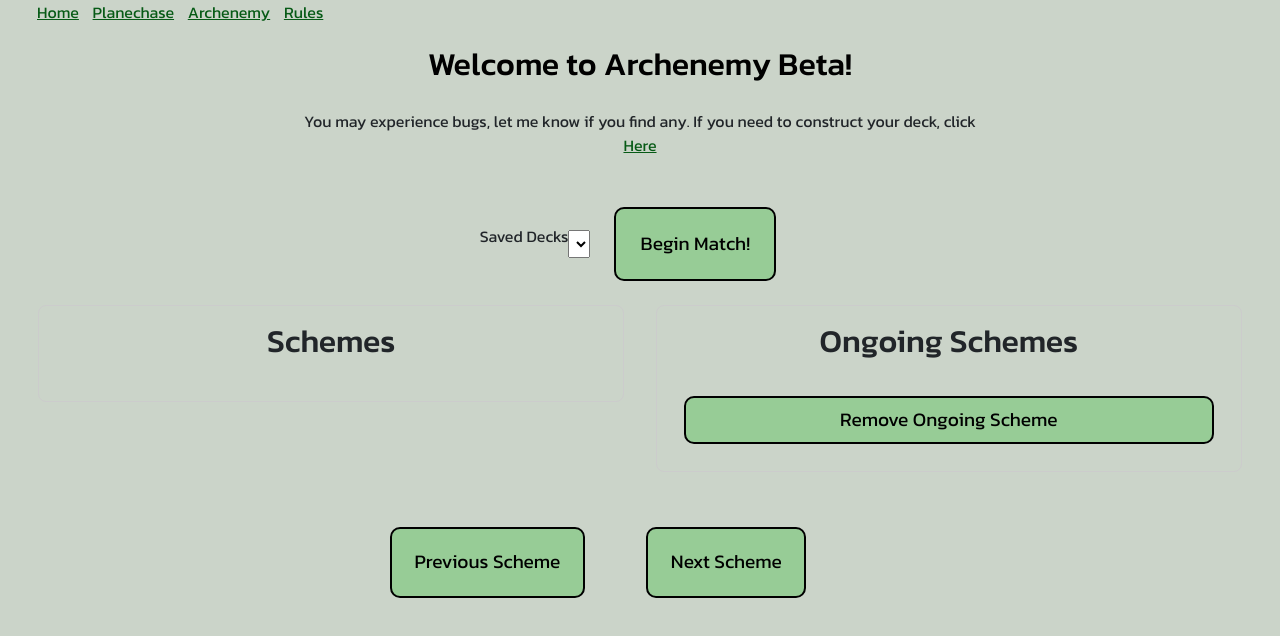
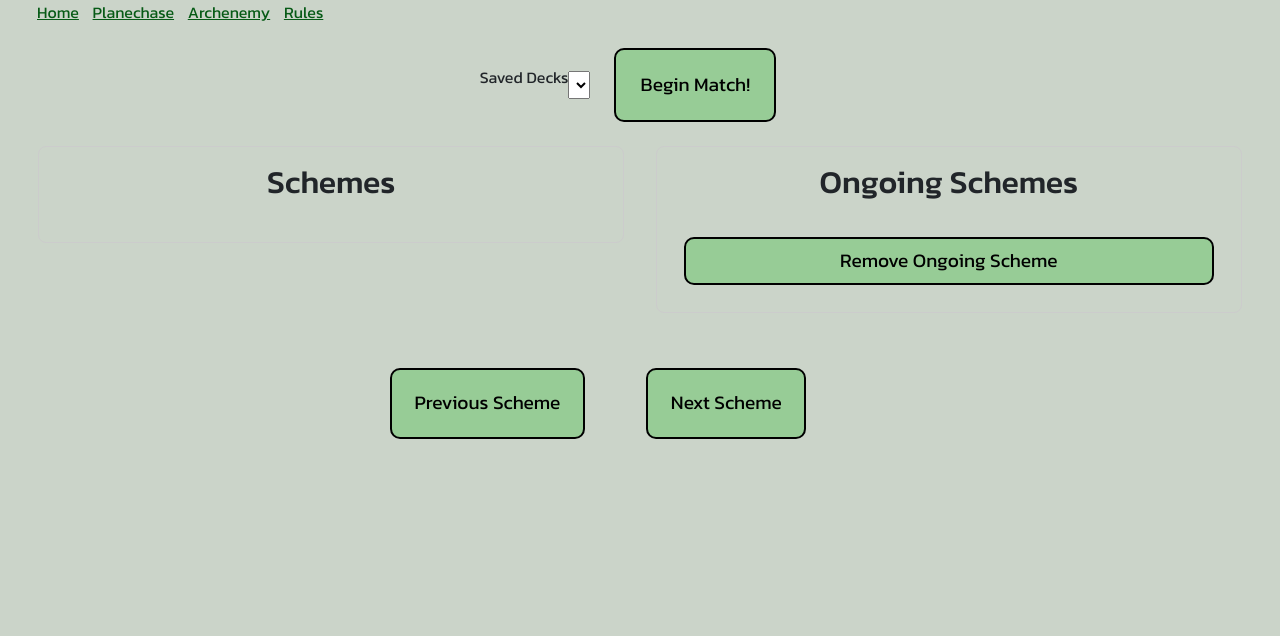
Before and after one commit to morgancrawfordweb/MTG-Big-Card-Game, a plain HTML site: page ArchEnemyArena.html in a window 1280 px wide. Drawn offline with nearby package versions, Linux system fonts and the light colour scheme.

Commit message:
test message

```diff
--- a/ArchEnemyArena.html
+++ b/ArchEnemyArena.html
@@ -48,9 +48,9 @@
   </nav>
   <button class='hidden' id="loadDeckFromLocalStorage">Load Deck</button>
 
-  <h1>Welcome to Archenemy Beta!</h1>
+  <!-- <h1>Welcome to Archenemy Beta!</h1>
   <p class="rules">You may experience bugs, let me know if you find any. If you need to construct your deck, click <a href="Archenemy.html">Here</a></p>
-
+   -->
 
 <section class="utilityButtons">
   <p>Saved Decks</p>
```
